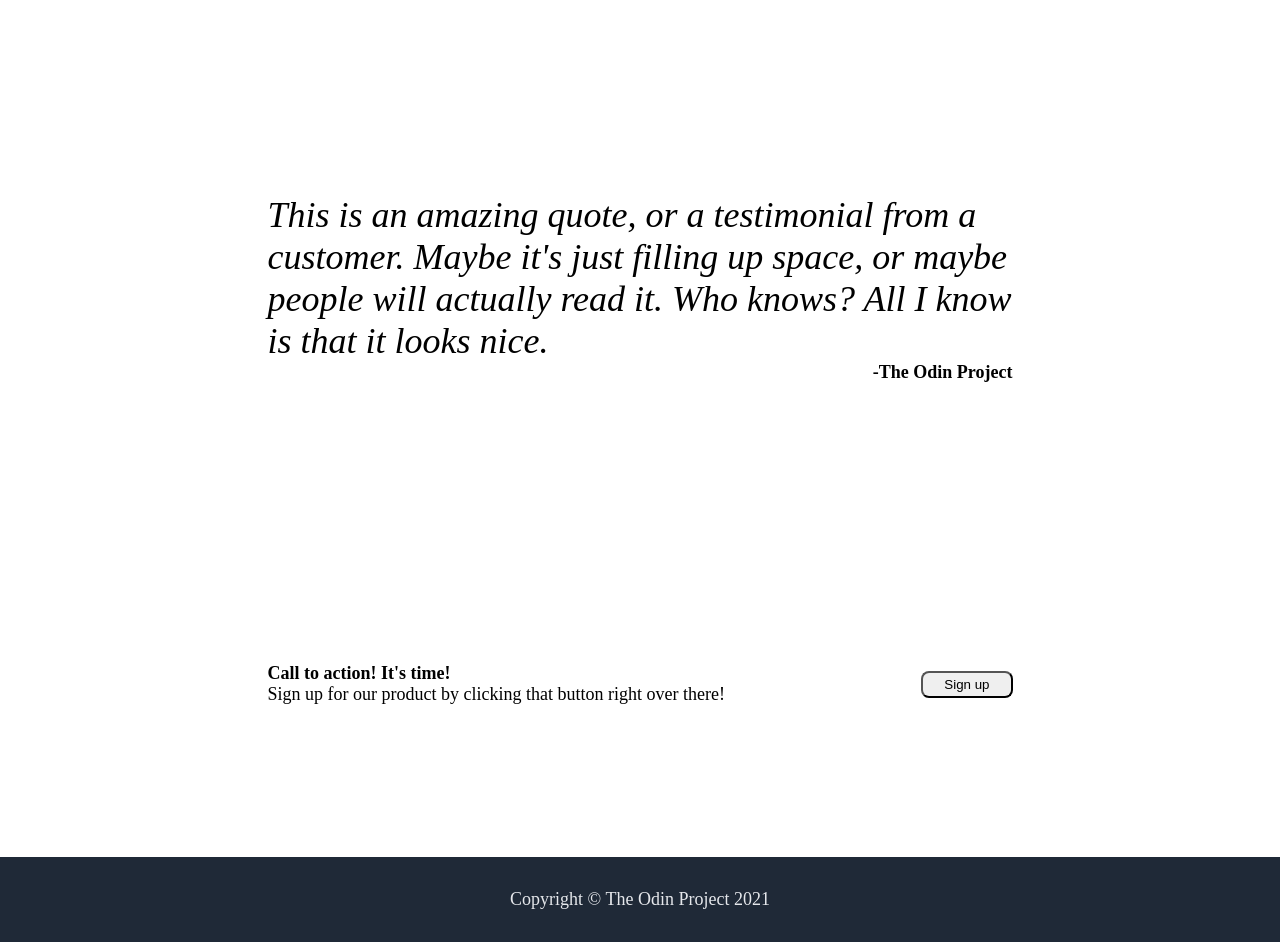
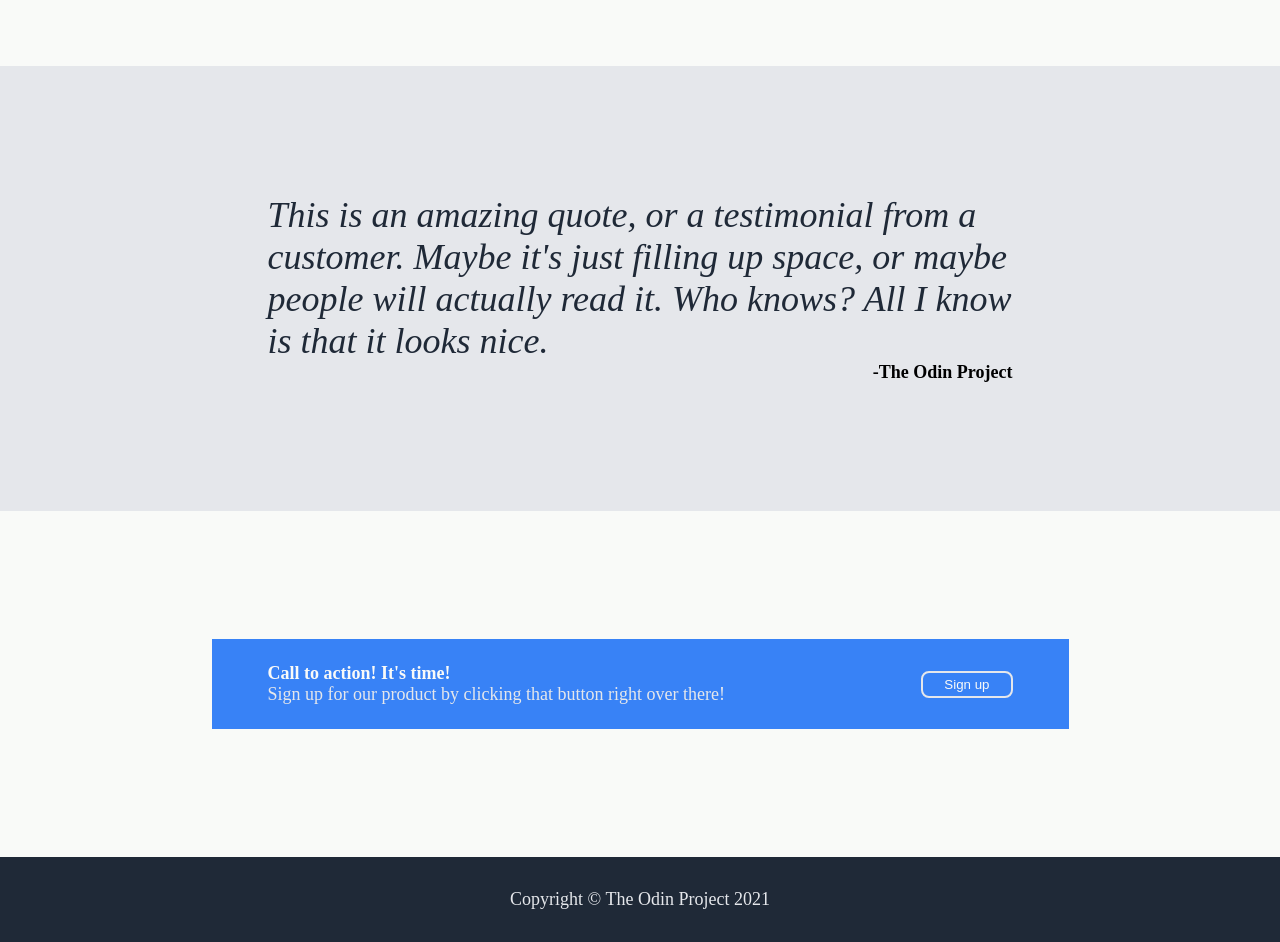
Before and after one commit to WilliamSegrestAU/landing_page, a plain HTML site: page index.html in a window 1280 px wide. Shown: the part 1012-1954 px from the top of the page. Drawn offline with Linux system fonts and the light colour scheme.

Commit message:
Added color and background color to each class

```diff
--- a/style.css
+++ b/style.css
@@ -1,4 +1,9 @@
 
+body {
+    margin: 0;
+    padding: 0;
+    background-color: #f9faf8;
+}
 
 /*
 
@@ -7,7 +12,7 @@
 */
 
 .header {
-    border: solid red 2px;
+    border: solid #1F2937 2px;
 }
 
 .header_top {
@@ -60,7 +65,6 @@
 
 .header_bottom .right {
     padding: 100px;
-    border: 2px solid black;
 }
 
 /*
@@ -90,7 +94,7 @@
 .info .image {
     width: 130px;
     height: 130px;
-    border: 2px solid black;
+    border: 4px solid #3882f6;
     border-radius: 8px;
 }
 
@@ -154,6 +158,7 @@
 .action button {
     padding: 4px 21px;
     border-radius: 8px;
+
 }
 
 .action .text {
@@ -181,15 +186,48 @@
 /*
     COLOR AND FONT STYLES
 */
-body {
-    margin: 0;
-    padding: 0;
-}
 
 .header, .footer {
     background-color: #1F2937;
 }
 
-.footer {
-    color: #E5E7EB;
+
+.logo, .header_bottom .heading, .action .heading {
+    color: #f9faf8;
 }
+
+
+.header_bottom .subtext, .header_top ul, .header_bottom .right, .footer, .action .text {
+    color: #e5e7eb;
+}
+
+.info .subtext {
+    color: gray;
+}
+
+.quote {
+    background-color: #e5e7eb;
+}
+
+.action {
+    background-color: #3882f6;
+}
+
+.action button {
+    border-color: #e5e7eb;
+}
+
+button {
+    color:#f9faf8;
+    background-color: #3882f6;
+    border-color: #3882f6;
+    border-style: solid;
+}
+
+.header_bottom .right {
+    background-color: gray;
+}
+
+.quote_text {
+    color: #1F2937;
+}
```
